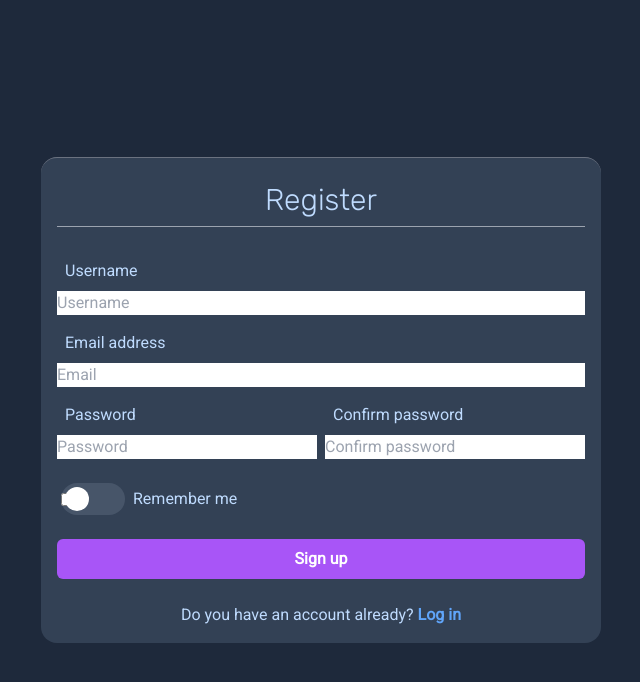
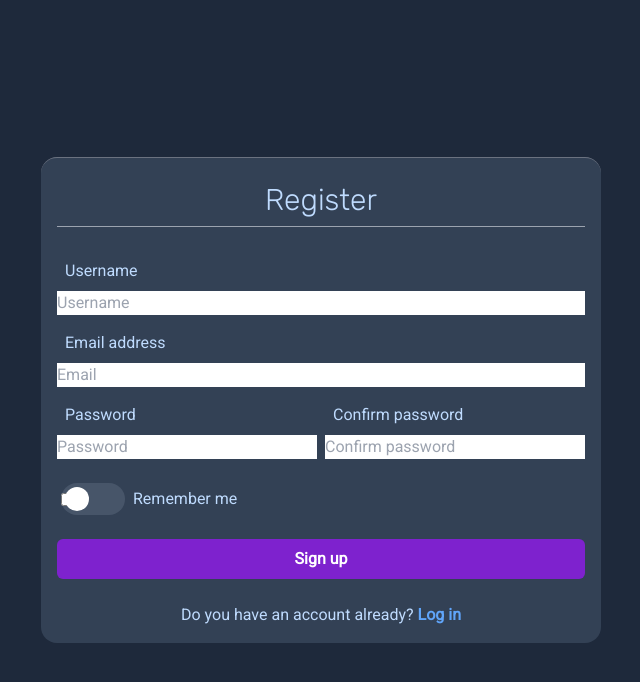
Before and after one commit to BetulioMay/maychat, a Next.js app in the folder client/: page /register in a window 1280 px wide. Shown: the top 682 px of the page, without its empty margins (319-959 px from the left). Built offline with nearby package versions, Linux system fonts and the light colour scheme.

Commit message:
refactor: unnecessary div elements

```diff
--- a/client/components/forms/LoginForm.tsx
+++ b/client/components/forms/LoginForm.tsx
@@ -65,14 +65,13 @@ const LoginForm: React.FC = () => {
             />
           </div>
 
-          <div className="h-10 w-full rounded-md bg-purple-500 transition-all hover:bg-purple-800">
-            <Button
-              className="h-full w-full font-bold text-white"
-              value="Log in"
-              handleClick={() => console.log("ello")}
-              type="submit"
-            />
-          </div>
+          {/* <div className="h-10 w-full rounded-md bg-purple-700 transition-all hover:bg-purple-800"> */}
+          <Button
+            className="h-10 w-full rounded-md bg-purple-700 font-bold text-white transition-all hover:bg-purple-800"
+            value="Log in"
+            handleClick={() => console.log("ello")}
+            type="submit"
+          />
         </Form>
         <div>
           Not a member? <TextLink value="Sign up" href="/register" />
--- a/client/components/forms/RegisterForm.tsx
+++ b/client/components/forms/RegisterForm.tsx
@@ -93,14 +93,13 @@ const RegisterForm: React.FC = () => {
             />
           </div>
 
-          <div className="h-10 w-full rounded-md bg-purple-500 transition-all hover:bg-purple-800">
-            <Button
-              className="h-full w-full font-bold text-white"
-              value="Sign up"
-              handleClick={() => null}
-              type="submit"
-            />
-          </div>
+          {/* <div className="h-10 w-full rounded-md bg-purple-700 transition-all hover:bg-purple-800"> */}
+          <Button
+            className="h-10 w-full rounded-md bg-purple-700 font-bold text-white transition-all hover:bg-purple-800"
+            value="Sign up"
+            handleClick={() => console.log("hello")}
+            type="submit"
+          />
         </Form>
         <div>
           Do you have an account already?{" "}
```
